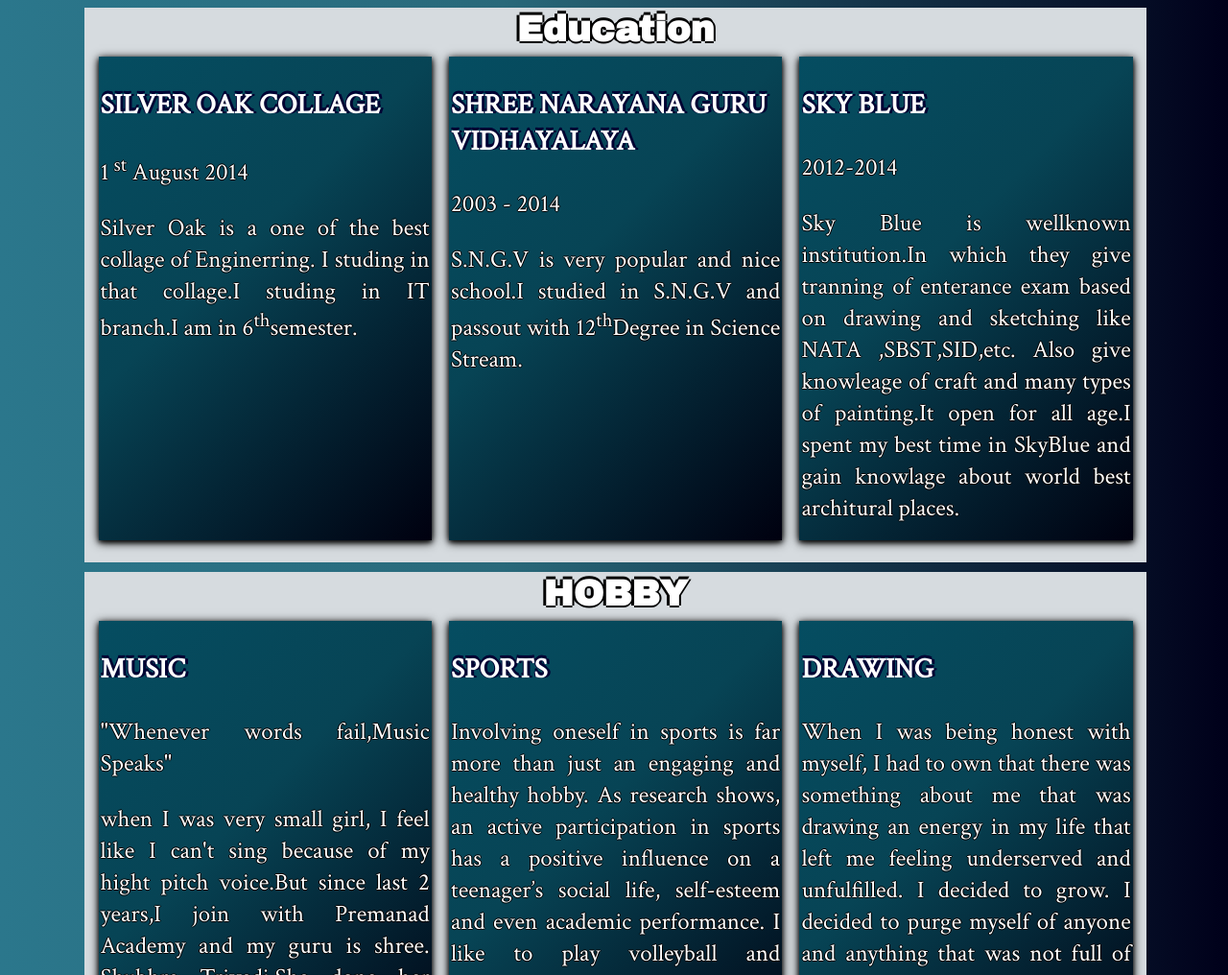
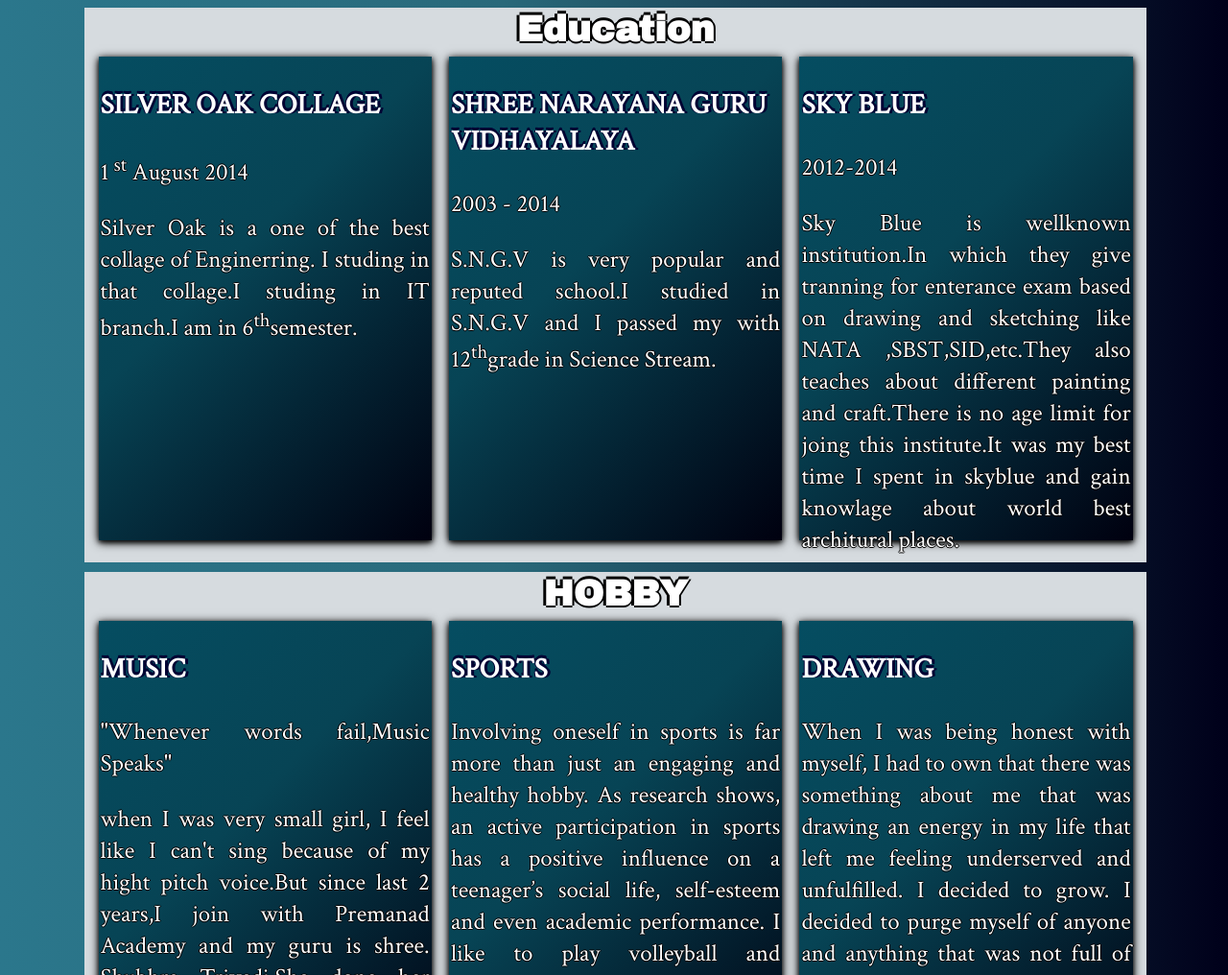
Before and after one commit to riddhu810patel/riddhu810patel.github.io, a plain HTML site: page page1.html in a window 1280 px wide. Shown: the part 685-1701 px from the top of the page at 96% size. Drawn offline with Linux system fonts and the light colour scheme.

Commit message:
Update page1.html

```diff
--- a/page1.html
+++ b/page1.html
@@ -76,14 +76,14 @@
 
 				<h3><p class="sub-heading">SHREE NARAYANA GURU VIDHAYALAYA</p></h3>
 					<p class="duration"> 2003 -  2014</p>
-					<p>S.N.G.V is very popular and nice school.I studied in S.N.G.V and passout with 12<sup>th</sup>Degree in Science Stream.</p>
+					<p>S.N.G.V is very popular and reputed school.I studied in S.N.G.V and I passed my with 12<sup>th</sup>grade in Science Stream.</p>
 
 				</div>
 				<div class="info">
 
 				  <h3>	<p class="sub-heading">SKY BLUE</p></h3>
 					<p class="duration">2012-2014</p>
-					<p>Sky Blue is wellknown institution.In which they give tranning of enterance exam based on drawing and sketching like NATA ,SBST,SID,etc. Also give knowleage of craft and many types of painting.It open for all age.I spent my best time in SkyBlue and gain knowlage about world best architural places.</p>
+					<p>Sky Blue is wellknown institution.In which they give tranning for enterance exam based on drawing and sketching like NATA ,SBST,SID,etc.They also teaches about different painting and craft.There is no age limit for joing this institute.It was my best time I spent in skyblue and gain knowlage about world best architural places.</p>
 
 				</div>
 		</div>
```
